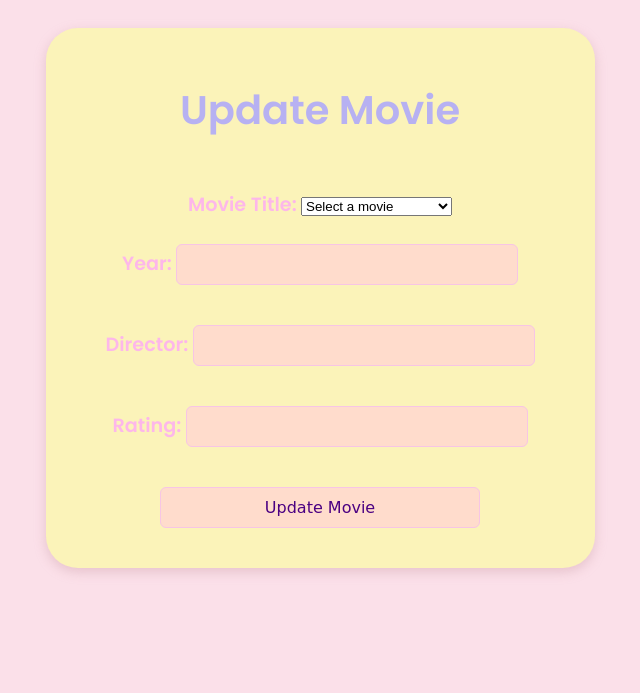
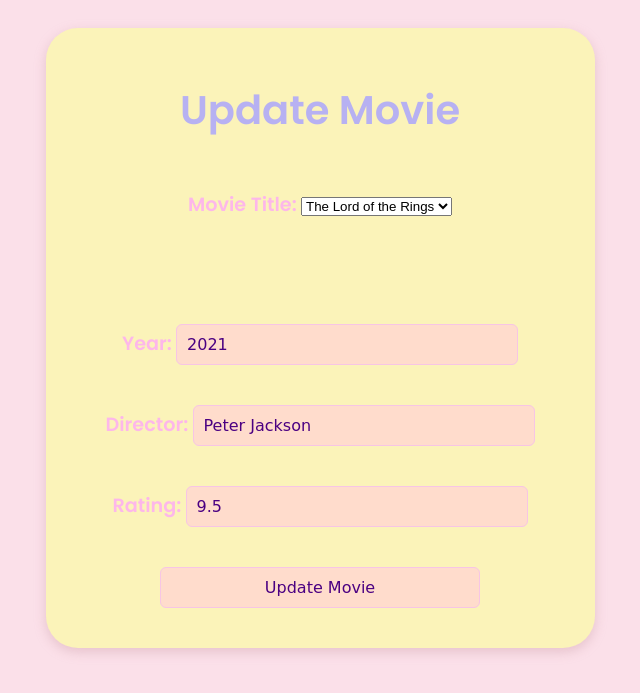
Before and after one commit to ElinorKotzott/movieweb_app, a Flask app: page /update_movie?movie_id_select=9 in a window 1280 px wide. Shown: the top 693 px of the page, without its empty margins (320-960 px from the left). Run offline with Flask 3, Linux system fonts and the light colour scheme.

Commit message:
fixed updating logic, changed style, fixed deletion logic

```diff
--- a/app.py
+++ b/app.py
@@ -19,18 +19,21 @@ data_manager = SQLiteDataManager(data_models)
 
 @app.route('/')
 def home():
+    """getting all movies via data_manager and listing them on our home page"""
     movies = data_manager.get_all_movies()
     return render_template('index.html', movies=movies)
 
 
 @app.route('/users')
 def list_users():
+    """getting all users via data_manager and listing them on a page"""
     users = data_manager.get_all_users()
     return render_template('list_users.html', users=users)
 
 
 @app.route('/users/<user_id>')
 def list_user_movies(user_id):
+    """showing all favorites of a specific user using the user_id"""
     user = data_models.User.query.get(user_id)
     user_movies = data_manager.get_user_movies(user_id)
     return render_template('user_movies.html', user_movies=user_movies, user=user)
@@ -38,6 +41,8 @@ def list_user_movies(user_id):
 
 @app.route('/add_movie', methods=['GET', 'POST'])
 def add_movie():
+    """renders add movie template (get). allows adding of a movie to the database
+    using a form (post) and shows message upon redirect"""
     current_year = datetime.now().year
     if request.method == 'POST':
         name = request.form.get('name')
@@ -52,6 +57,8 @@ def add_movie():
 
 @app.route('/add_user', methods=['GET', 'POST'])
 def add_user():
+    """allows adding a user to the database. renders add_user upon get request,
+    shows a success message upon redirect to home"""
     if request.method == 'POST':
         name = request.form.get('name')
         birthday_str = request.form.get('birthday')
@@ -64,35 +71,42 @@ def add_user():
 
 @app.route('/users/<user_id>/delete_movie/<movie_id>', methods=['POST'])
 def delete_movie_from_favs(user_id, movie_id):
+    """allows user to delete a movie from their personal list. takes user_id and movie_id
+    and deletes movie based on that. shows a success message on the user's personal page
+    upon redirect"""
     flash(data_manager.delete_user_movie(user_id, movie_id))
     return redirect(f'/users/{user_id}')
 
 
 @app.route('/delete_movie/<movie_id>', methods=['POST'])
 def delete_movie(movie_id):
+    """allows deletion of a movie from the database based on movie_id.
+    shows a success message upon redirect to home"""
     flash(data_manager.delete_movie(movie_id))
     return redirect('/')
 
 
-@app.route('/update_movie', methods=['GET', 'POST'])
+@app.route('/update_movie', methods=['GET'])
+def get_selected_movie_information():
+    """"""
+    selected_movie = None
+    all_movies = data_models.Movie.query.all()
+    movie_id = request.args.get('movie_id_select')
+    if movie_id is not None:
+        selected_movie = data_models.Movie.query.filter_by(id=movie_id).first()
+    return render_template('update_movie.html', movies=all_movies, selected_movie=selected_movie)
+
+
+
+@app.route('/update_movie', methods=['POST'])
 def update_movie():
-    all_movies = data_models.Movie.query.all()
-    selected_movie = None
-    if request.method == 'POST':
-        movie_id = request.form.get('title')
-
-        if movie_id and not request.form.get('year'):
-            selected_movie = data_models.Movie.query.filter_by(id=movie_id).first()
-
-        elif movie_id and request.form.get('year'):
-            selected_movie = data_models.Movie.query.filter_by(id=movie_id).first()
-            selected_movie.year = int(request.form.get('year'))
-            selected_movie.director = request.form.get('director')
-            selected_movie.rating = float(request.form.get('rating'))
-            flash(data_manager.update_movie(selected_movie))
+    movie_id = request.form.get('movie_id')
+    if movie_id is not None:
+        year = int(request.form.get('year'))
+        director = request.form.get('director')
+        rating = float(request.form.get('rating'))
+        flash(data_manager.update_movie(movie_id, year, director, rating))
         return redirect('/')
-
-    return render_template('update_movie.html', movies=all_movies, selected_movie=selected_movie)
 
 
 if __name__ == '__main__':
--- a/static/styles.css
+++ b/static/styles.css
@@ -76,7 +76,7 @@ form input {
 }
 
 
-#link-to-favs {
+.flash, #link-to-favs {
     text-decoration: none;
     color: #4B0082;
     font-weight: bold;
--- a/templates/index.html
+++ b/templates/index.html
@@ -26,7 +26,7 @@
                     Rating: {{ movie.rating }} <br>
                 </div>
                 <div id="update-delete">
-                    <a href="/update_movie" id="update-button">Update</a>
+                    <a href="/update_movie?movie_id_select={{ movie.id }}" id="update-button">Update</a>
                     <form method="POST"
                           action="{{ url_for('delete_movie', movie_id=movie.id) }}">
                         <button type="submit">Delete</button>
--- a/templates/update_movie.html
+++ b/templates/update_movie.html
@@ -12,27 +12,32 @@
 
     <h1>Update Movie</h1>
 
-<form action="/update_movie" method="POST">
+    <form action="/update_movie" method="GET" id="select_menu_form_id">
         <label for="title">Movie Title:</label>
-    <select id="title" name="title" required>
+        <select id="title" name="movie_id_select" onchange="document.getElementById('select_menu_form_id').submit()" required>
             <option value="">Select a movie</option>
             {% for movie in movies %}
-        <option value="{{ movie.id }}">{{ movie.name }}
-        </option>
+            <option value="{{ movie.id }}"{% if movie == selected_movie %}selected{% endif %}>{{ movie.name }}</option>
             {% endfor %}
-
-    </select><br><br>
+        </select>
+        <br><br>
+    </form>
+    {% if selected_movie %}
+    <form action="/update_movie" method="POST" id="update_movie_form_id">
+        <input type="hidden" id="movie_id" name="movie_id" value="{{ selected_movie.id }}" required><br><br>
 
         <label for="year">Year:</label>
-    <input type="number" id="year" name="year" required><br><br>
+        <input type="number" id="year" name="year" value="{{ selected_movie.year }}" required><br><br>
 
         <label for="director">Director:</label>
-    <input type="text" id="director" name="director" required><br><br>
+        <input type="text" id="director" name="director" value="{{ selected_movie.director }}" required><br><br>
 
         <label for="rating">Rating:</label>
-    <input type="number" id="rating" name="rating" step="0.1" min="0" max="10" required><br><br>
+        <input type="number" id="rating" name="rating" step="0.1" min="0" max="10" value="{{ selected_movie.rating }}"
+               required><br><br>
 
         <input type="submit" value="Update Movie">
+        {% endif %}
     </form>
 </main>
 
```
Also changed, not shown: datamanager/sqlite_data_manager.py (+25 -9 lines), data/movies_users.sqlite. Lines whose indentation alone changed are shown as unchanged.
